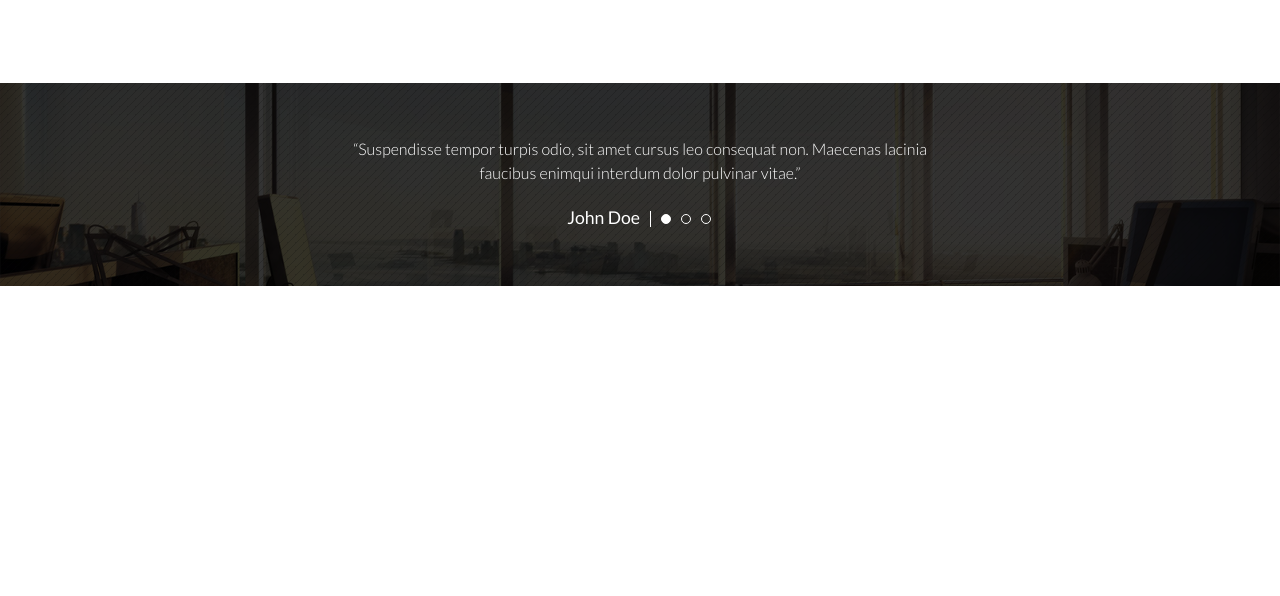
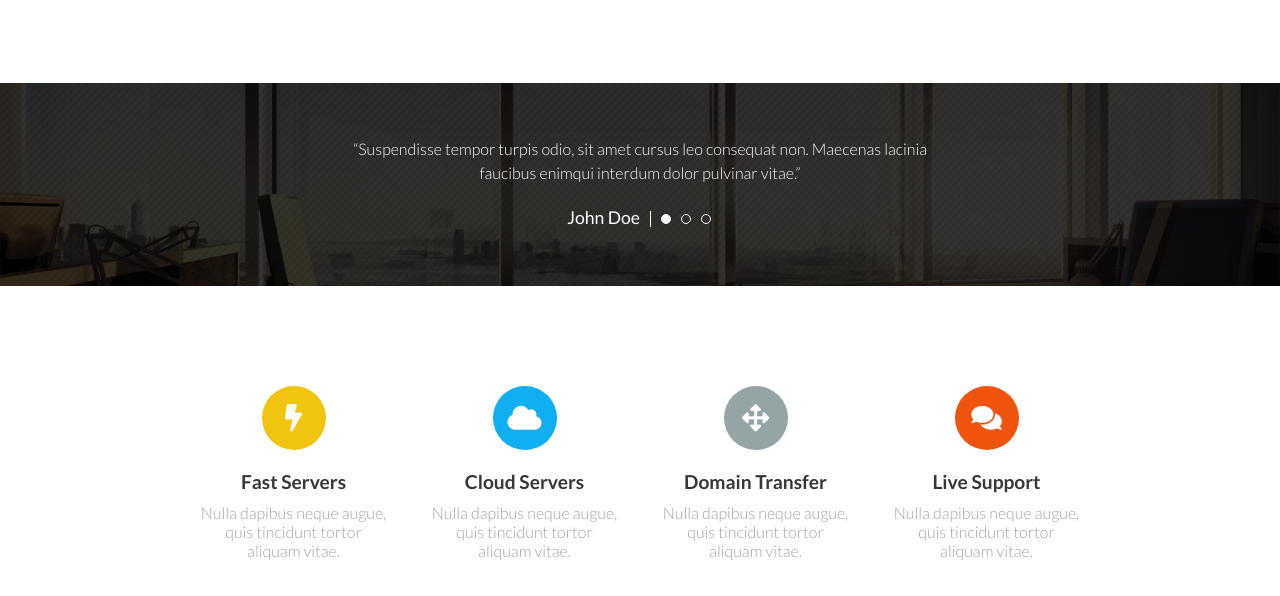
Before and after one commit to AliakseiLiasnitski/markup-2018q3, a plain HTML site: page index.html in a window 1280 px wide. Shown: the part 2884-3480 px from the top of the page. Before the commit the page ends 3170 px from the top, so only its background shows below. Drawn offline with Linux system fonts and the light colour scheme.

Commit message:
refactor: add about servers section

```diff
--- a/index.html
+++ b/index.html
@@ -319,5 +319,47 @@
             </div>
         </div>
     </section>
+    <section class="about-servesr">
+        <div class="elem-about-server">
+            <div class="container-icon-EAS yellow-CIEAS">
+                <i class="fas fa-bolt icon-EAS"></i>
+            </div>
+            <div class="title-EAS">Fast Servers</div>
+            <div class="desc-EAS">
+                Nulla dapibus neque augue, quis
+                tincidunt tortor aliquam vitae.
+            </div>
+        </div>
+        <div class="elem-about-server">
+            <div class="container-icon-EAS blue-CIEAS">
+                <i class="fas fa-cloud icon-EAS"></i>
+            </div>
+            <div class="title-EAS">Cloud Servers</div>
+            <div class="desc-EAS">
+                Nulla dapibus neque augue, quis
+                tincidunt tortor aliquam vitae.
+            </div>
+        </div>
+        <div class="elem-about-server">
+            <div class="container-icon-EAS grey-CIEAS">
+                <i class="fas fa-arrows-alt icon-EAS"></i>
+            </div>
+            <div class="title-EAS">Domain Transfer</div>
+            <div class="desc-EAS">
+                Nulla dapibus neque augue, quis
+                tincidunt tortor aliquam vitae.
+            </div>
+        </div>
+        <div class="elem-about-server">
+            <div class="container-icon-EAS red-CIEAS">
+                <i class="fas fa-comments icon-EAS"></i>
+            </div>
+            <div class="title-EAS">Live Support</div>
+            <div class="desc-EAS">
+                Nulla dapibus neque augue, quis
+                tincidunt tortor aliquam vitae.
+            </div>
+        </div>
+    </section>
 </body>
 </html>
--- a/style.css
+++ b/style.css
@@ -573,3 +573,61 @@ nav{
 .dot-slide-checked{
     background-color: #fff;
 }
+
+/* About servesr */
+.about-servesr{
+    padding: 100px 200px;
+    display: grid;
+    grid-template-columns: repeat(4, 1fr);
+    grid-column-gap: 5%;
+}
+
+.elem-about-server{
+    display: flex;
+    flex-direction: column;
+    align-items: center;
+}
+
+.container-icon-EAS{
+    width: 4em;
+    height: 4em;
+    border-radius: 50%;
+    display: flex;
+    justify-content: center;
+    align-items: center;
+}
+
+.icon-EAS{
+    color: #fff;
+    font-size: 1.7em;
+}
+
+.title-EAS{
+    margin-top: 20px;
+    margin-bottom: 10px;
+    color: #383737;
+    font-size: 1.2em;
+    font-weight: bold;
+}
+
+.desc-EAS{
+    color: #a2a2a2;
+    font-weight: 300;
+    text-align: center;
+}
+
+.yellow-CIEAS{
+    background-color: #f1c40f;
+}
+
+.blue-CIEAS{
+    background-color: #0faff1;
+}
+
+.grey-CIEAS{
+    background-color: #95a5a6;
+}
+
+.red-CIEAS{
+    background-color: #f1540f;
+}
```
